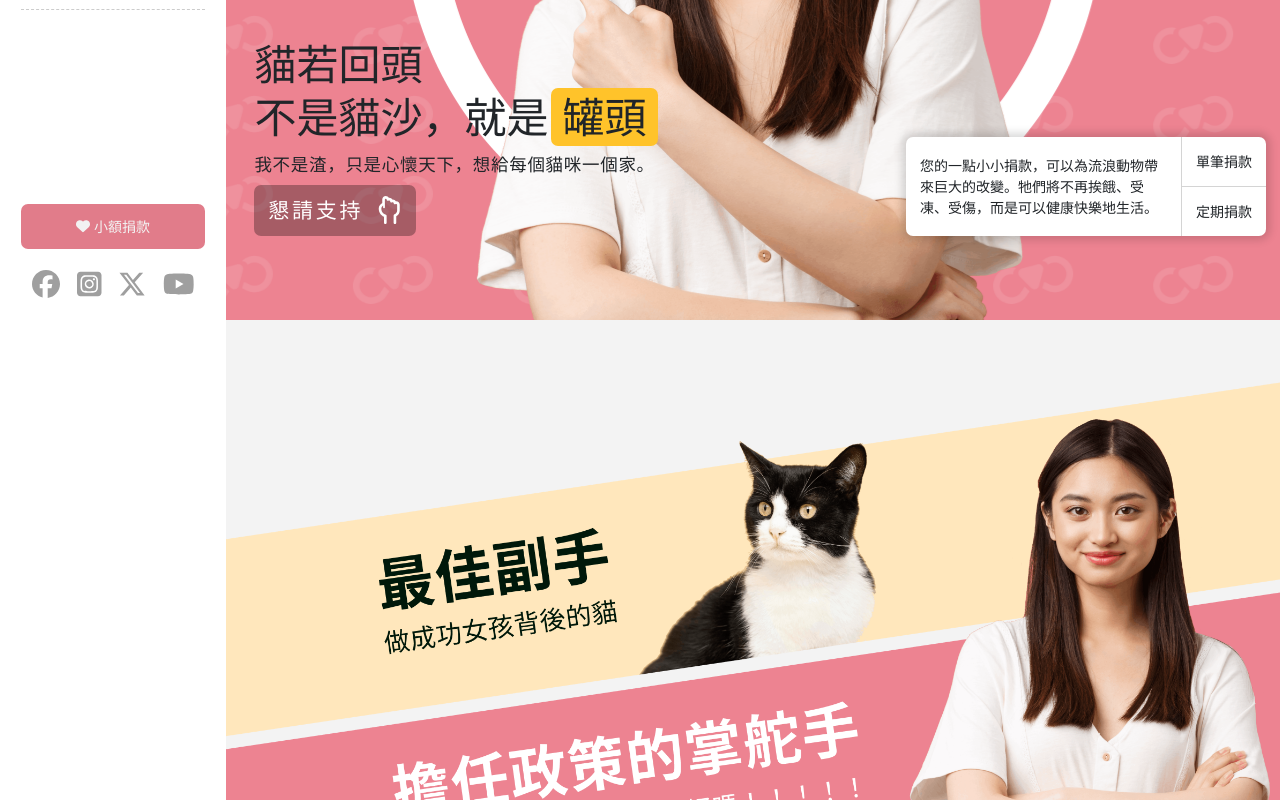
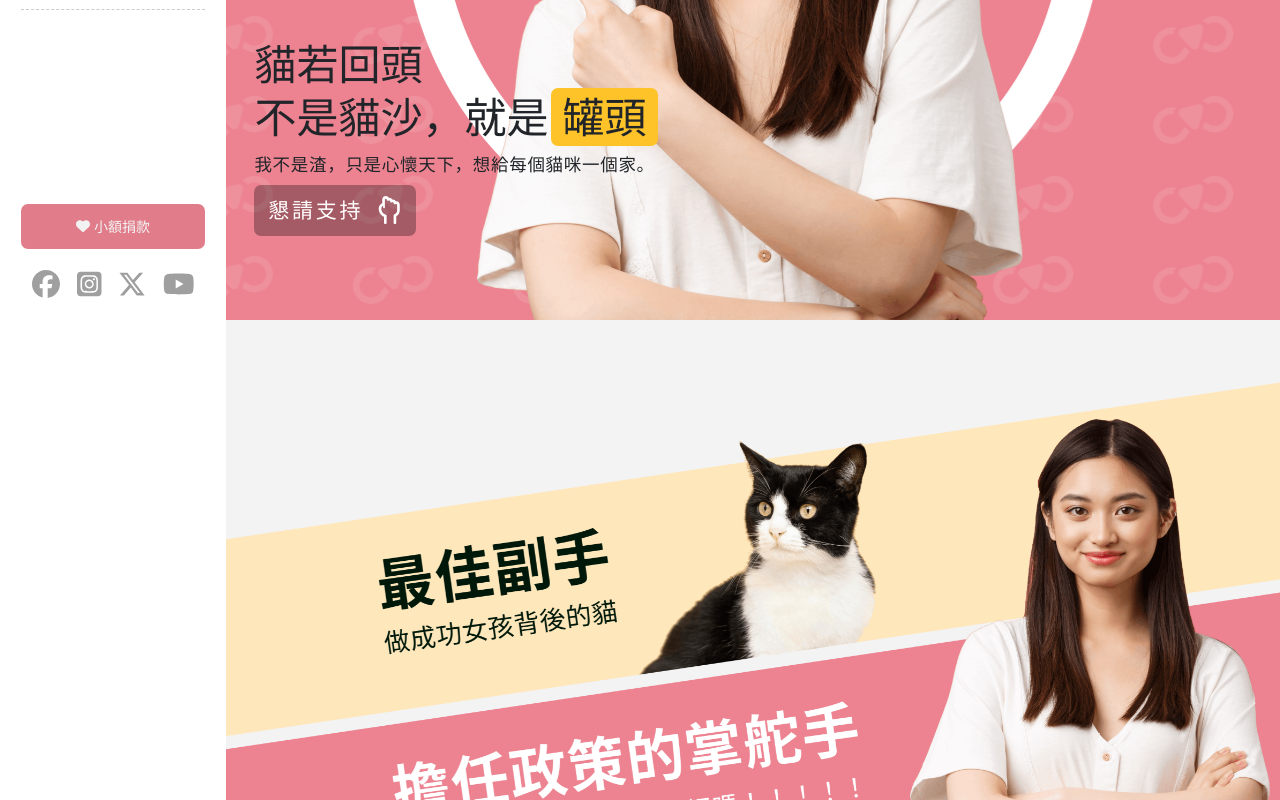
Before and after one commit to e26290/Candidate_official, a Vue app: page / in a window 1280 px wide. Shown: the part 480-1280 px from the top of the page. Built offline with nearby package versions, Linux system fonts and the light colour scheme.

Commit message:
feat: 加入載入動畫

```diff
--- a/src/components/banner.vue
+++ b/src/components/banner.vue
@@ -1,7 +1,7 @@
 <template>
     <div id="banner">
         <div class="pic"></div>
-        <div class="text-title">
+        <div class="text-title" :class="{ 'title_animate': shouldAnimate }">
             <h1 class="bigTitle">貓若回頭</h1>
             <h1 class="bigTitle">不是貓沙，就是<span class="yellow">罐頭</span></h1>
             <span class="slogan">我不是渣，只是心懷天下，想給每個貓咪一個家。</span>
@@ -10,11 +10,11 @@
                 <i class="fa-regular fa-hand-back-fist fa-2x"></i>
             </div>
         </div>
-        <div class="text-name">
+        <div class="text-name" :class="{ 'title_animate': shouldAnimate }">
             <span class="enName">CHI & YUNA</span>
             <h2 class="twName">吉吉語娜</h2>
         </div>
-        <div class="alert_donate">
+        <div class="alert_donate" :class="{ 'title_animate': shouldAnimate }">
             <div class="info">
                 您的一點小小捐款，可以為流浪動物帶來巨大的改變。牠們將不再挨餓、受凍、受傷，而是可以健康快樂地生活。
             </div>
@@ -27,6 +27,14 @@
 </template>
 
 <script setup>
+import { ref, onMounted } from 'vue';
+
+const shouldAnimate = ref(false);
+
+onMounted(() => {
+    // 在頁面載入時添加 CSS class 以觸發動畫
+    shouldAnimate.value = true;
+});
 </script>
 
 <style scoped lang="scss">
@@ -55,6 +63,8 @@
         left: 3rem;
         bottom: 3rem;
         text-align: left;
+
+        @include fadeInUp;
         .bigTitle {
             font-size: 4rem;
             font-weight: bold;
@@ -189,4 +199,7 @@
         }
     }
 }
+
+@include fadeInUp_animated;
+
 </style>
--- a/src/components/index_content.vue
+++ b/src/components/index_content.vue
@@ -1,6 +1,6 @@
 <template>
     <div id="about" class="about tbp" v-if="true">
-        <div class="about_img"></div>
+        <div class="about_img" :class="{ 'title_animate': shouldAnimate }"></div>
         <div class="basic_info">
             <span class="sectitle">身段最軟 Ｑ 的立委候選人</span>
             <h2 class="name">吉吉語娜<span class="enName">CHICHI & YUNA</span></h2>
@@ -118,9 +118,9 @@ import timeline from './timeline.vue';
 import Carousel_vue from './carousel.vue';
 import contactUs_form from './contactUs_form.vue';
 import donate_form from './donate_form.vue';
-import { reactive } from 'vue';
+import { ref, onMounted } from 'vue';
 
-const goal = reactive([
+const goal = ref([
     {
         number: '45',
         name: '活動場次'
@@ -133,7 +133,7 @@ const goal = reactive([
     }
 ]);
 
-const policies = reactive([
+const policies = ref([
     {
         number: '01',
         name: `推動寵物醫療
@@ -163,6 +163,14 @@ const policies = reactive([
         ]
     }
 ]);
+
+
+// 動畫
+const shouldAnimate = ref(false);
+onMounted(() => {
+    // 在頁面載入時添加 CSS class 以觸發動畫
+    shouldAnimate.value = true;
+});
 </script>
 
 <style scoped lang="scss">
@@ -205,6 +213,7 @@ const policies = reactive([
         background-position: top right 40%;
         background-size: cover;
         background-repeat: no-repeat;
+        @include fadeInUp;
 
         @include media-breakpoint-up(768px){
             background-image: url(/images/img_about_768.png);
@@ -439,4 +448,6 @@ const policies = reactive([
         background-image: url(/images/img_donate_bg_mask.png);
     }
 }
+
+@include fadeInUp_animated;
 </style>
--- a/src/components/timeline.vue
+++ b/src/components/timeline.vue
@@ -173,7 +173,10 @@ position: relative;
 }
 &__img {
   max-width: 100%;
-  // box-shadow: 0 10px 15px rgba(0, 0, 0, .4);
+  transition: transform 0.3s ease-in-out;
+  &:hover {
+    transform: scale(1.05); /* 在移入時放大圖片 */
+  }
 }
 &-container {
   width: 100%;
--- a/src/css/mixins.scss
+++ b/src/css/mixins.scss
@@ -36,10 +36,6 @@
     }
 }
 
-
-
-
-
 @mixin mask {
     position: absolute;
     left: 0;
@@ -49,3 +45,28 @@
     background: rgba(#333, .8);
     content: "";
 }
+
+@mixin fadeInUp {
+    opacity: 0;
+    transform: translateY(20px);
+}
+
+@mixin fadeInUp_animated {
+    .title_animate {
+        /* 使用 @keyframes 定義動畫效果 */
+        animation: fadeInUp 1s ease-in-out;
+        animation-fill-mode: forwards; /* 動畫結束時保持最終樣式 */
+        animation-iteration-count: 1; /* 動畫執行次數 */
+    }
+
+    @keyframes fadeInUp {
+        0% {
+            opacity: 0;
+            transform: translateY(20px);
+        }
+        100% {
+            opacity: 1;
+            transform: translateY(0);
+        }
+    }
+}
```
